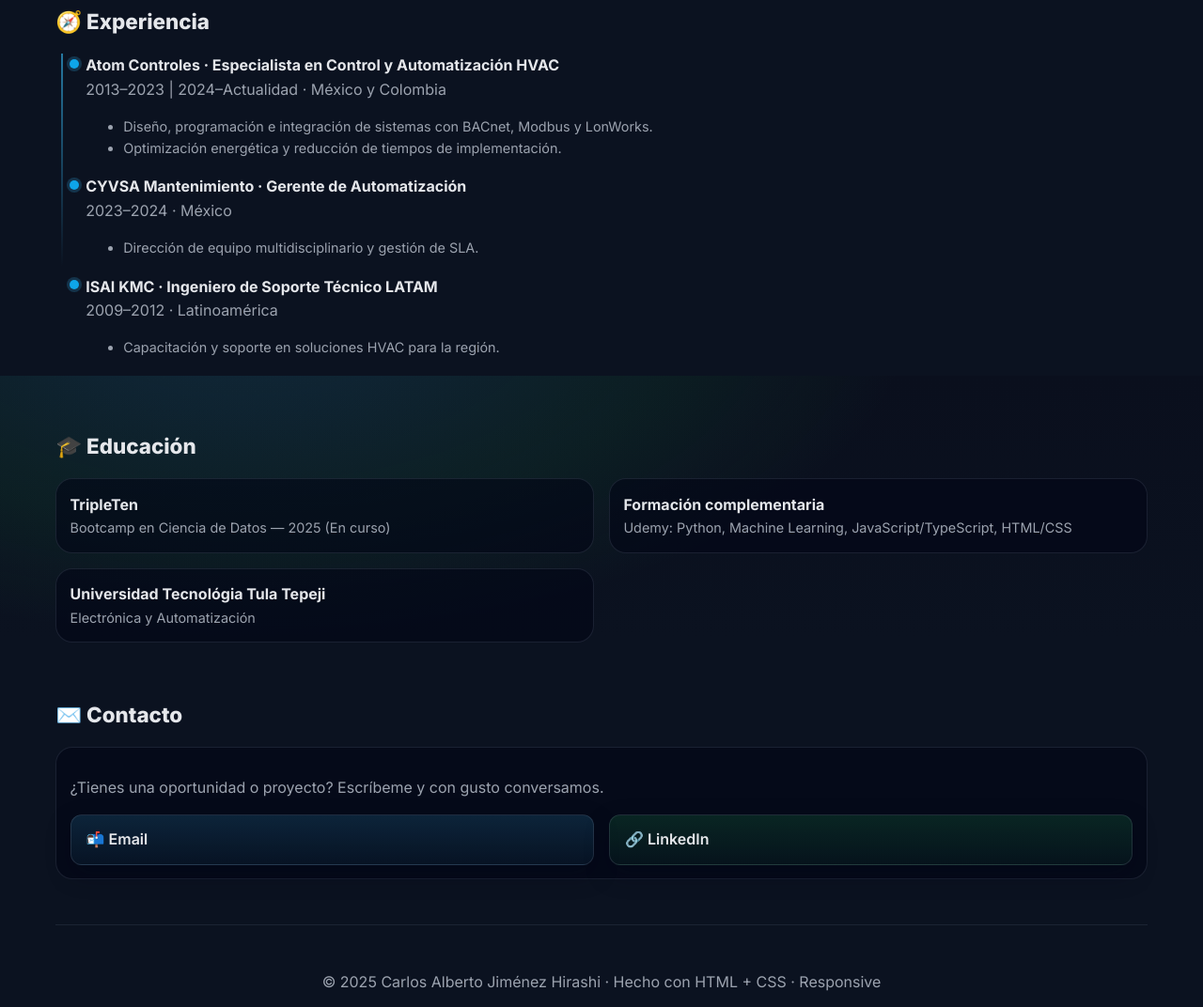
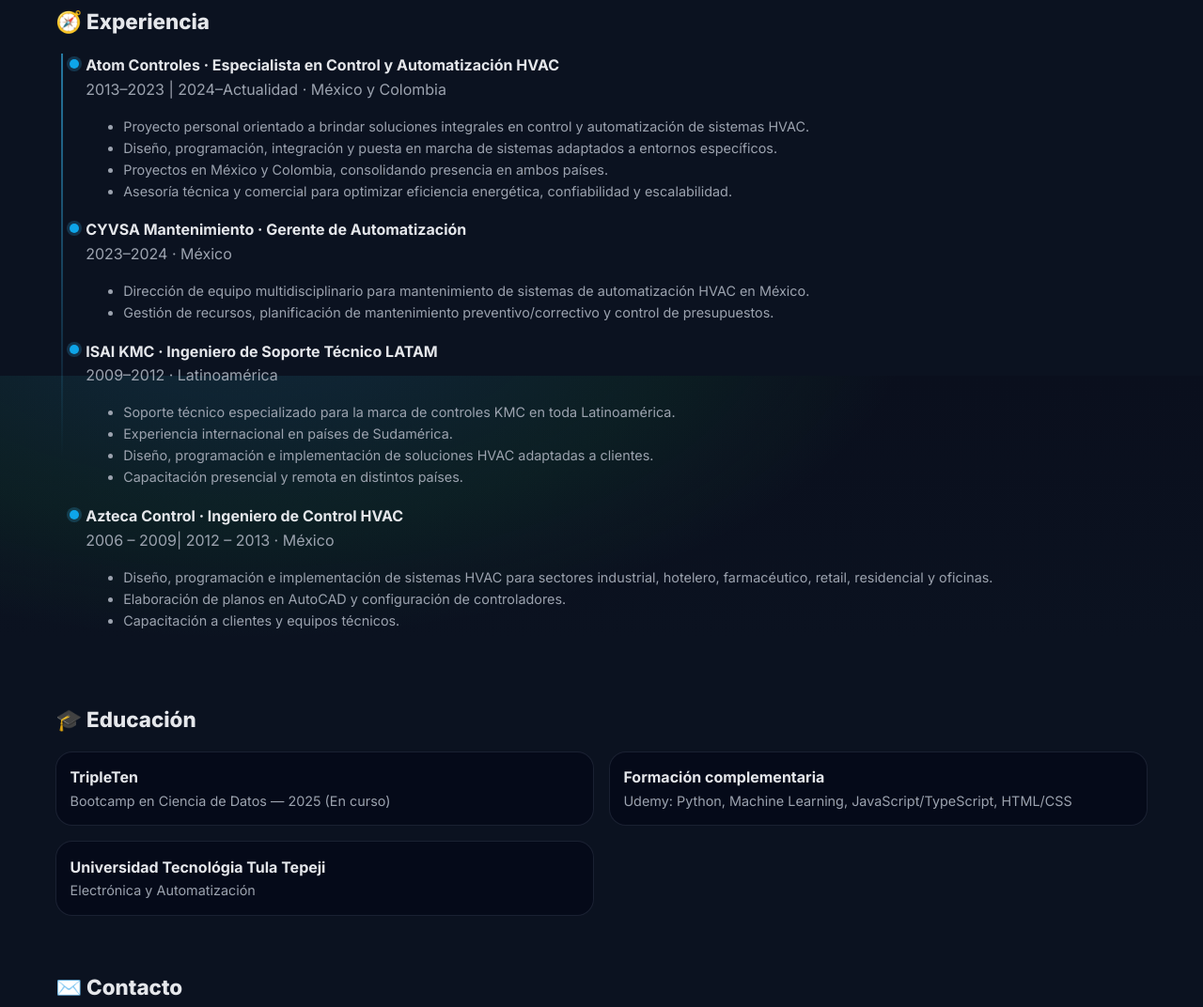
Before and after one commit to cjhirashi/cjhirashi.github.io, a plain HTML site: page index.html in a window 1280 px wide. Shown: the part 2000-3072 px from the top of the page at 94% size. Drawn offline with Linux system fonts and the light colour scheme.

Commit message:
Update index.html

```diff
--- a/index.html
+++ b/index.html
@@ -191,22 +191,37 @@
           <div class="t-title">Atom Controles · Especialista en Control y Automatización HVAC</div>
           <div class="t-role">2013–2023 | 2024–Actualidad · México y Colombia</div>
           <ul class="small">
-            <li>Diseño, programación e integración de sistemas con BACnet, Modbus y LonWorks.</li>
-            <li>Optimización energética y reducción de tiempos de implementación.</li>
+            <li>Proyecto personal orientado a brindar soluciones integrales en control y automatización de sistemas HVAC.</li>
+            <li>Diseño, programación, integración y puesta en marcha de sistemas adaptados a entornos específicos.</li>
+            <li>Proyectos en México y Colombia, consolidando presencia en ambos países.</li>
+            <li>Asesoría técnica y comercial para optimizar eficiencia energética, confiabilidad y escalabilidad.</li>
           </ul>
         </div>
         <div class="t-item">
           <div class="t-title">CYVSA Mantenimiento · Gerente de Automatización</div>
           <div class="t-role">2023–2024 · México</div>
           <ul class="small">
-            <li>Dirección de equipo multidisciplinario y gestión de SLA.</li>
+            <li>Dirección de equipo multidisciplinario para mantenimiento de sistemas de automatización HVAC en México.</li>
+            <li>Gestión de recursos, planificación de mantenimiento preventivo/correctivo y control de presupuestos.</li>
           </ul>
         </div>
         <div class="t-item">
           <div class="t-title">ISAI KMC · Ingeniero de Soporte Técnico LATAM</div>
           <div class="t-role">2009–2012 · Latinoamérica</div>
           <ul class="small">
-            <li>Capacitación y soporte en soluciones HVAC para la región.</li>
+            <li>Soporte técnico especializado para la marca de controles KMC en toda Latinoamérica.</li>
+            <li>Experiencia internacional en países de Sudamérica.</li>
+            <li>Diseño, programación e implementación de soluciones HVAC adaptadas a clientes.</li>
+            <li>Capacitación presencial y remota en distintos países.</li>
+          </ul>
+        </div>
+        <div class="t-item">
+          <div class="t-title">Azteca Control · Ingeniero de Control HVAC</div>
+          <div class="t-role">2006 – 2009| 2012 – 2013 · México</div>
+          <ul class="small">
+            <li>Diseño, programación e implementación de sistemas HVAC para sectores industrial, hotelero, farmacéutico, retail, residencial y oficinas.</li>
+            <li>Elaboración de planos en AutoCAD y configuración de controladores.</li>
+            <li>Capacitación a clientes y equipos técnicos.</li>
           </ul>
         </div>
       </div>
@@ -244,7 +259,7 @@
     </section>
 
     <footer>
-      <p>© <span id="year"></span> Carlos Alberto Jiménez Hirashi · Hecho con HTML + CSS · Responsive</p>
+      <p>© <span id="year"></span> Carlos Jiménez Hirashi · Hecho con HTML + CSS · Responsive</p>
     </footer>
   </main>
 
```
